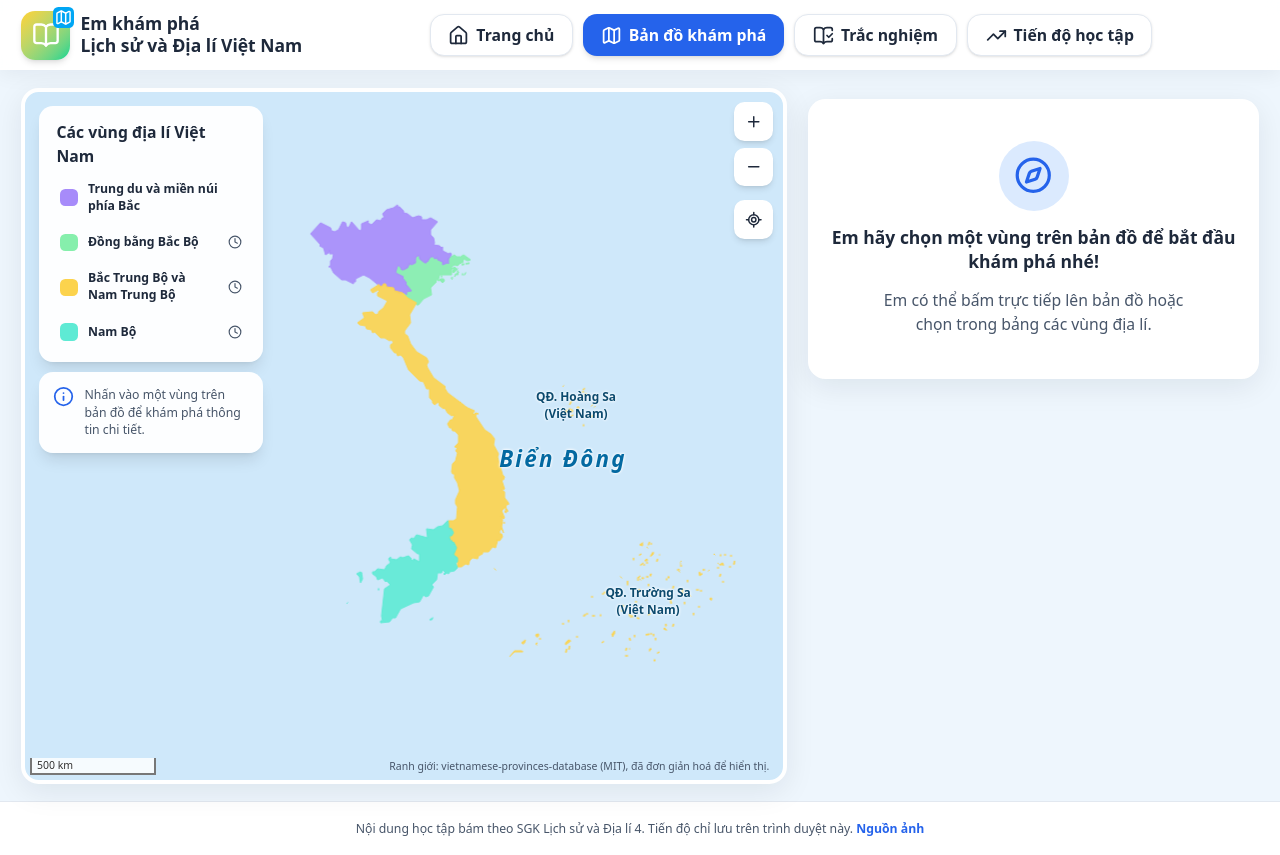
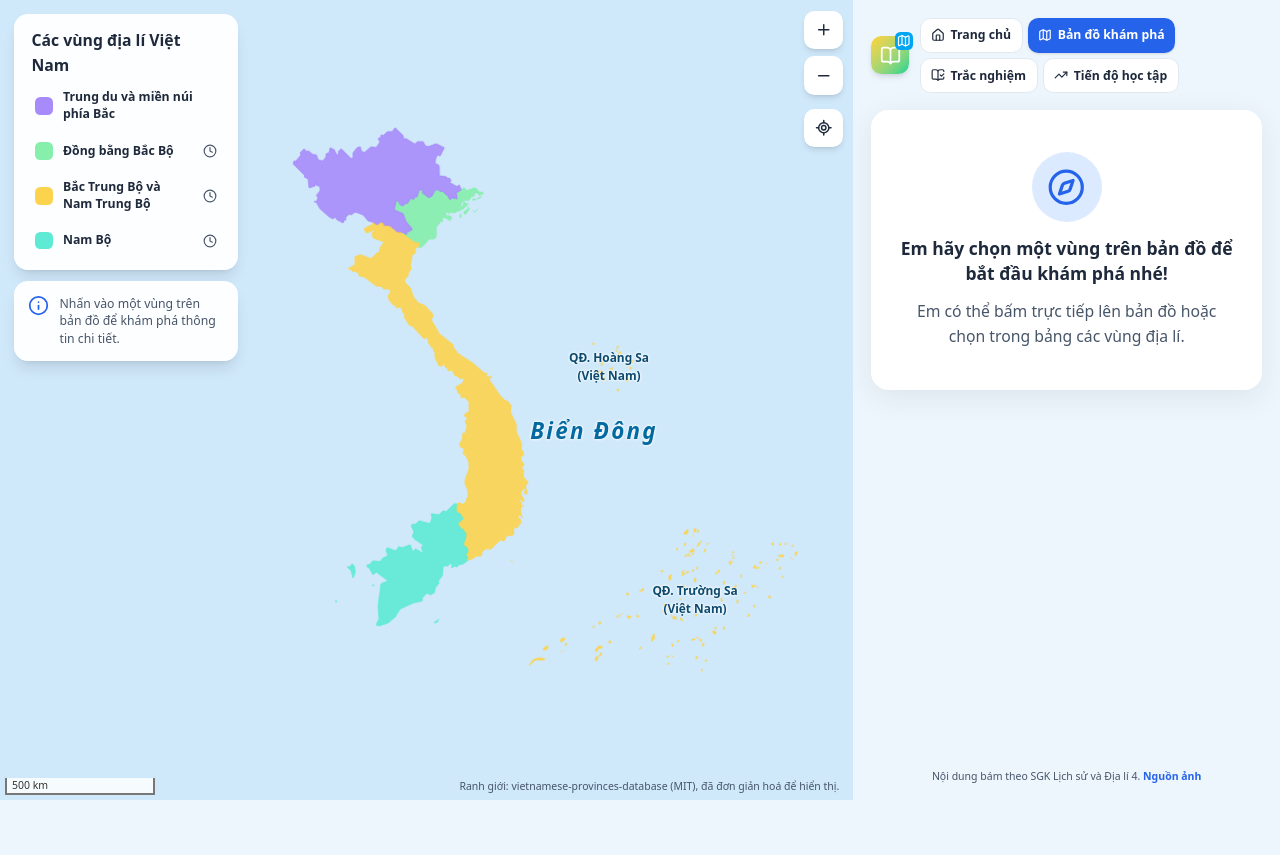
Before and after one commit to lehunghxt/LichSuDiaLy, a React (Vite) app: page /ban-do in a window 1280 px wide. After the commit the page ends 800 px from the top, so only its background shows below. Built offline with nearby package versions, Linux system fonts and the light colour scheme.

Commit message:
feat: full-screen map page (map 2/3, panel 1/3 with its own scroll, compact nav in panel)
Co-Authored-By: Claude Opus 5.5 <noreply@anthropic.com>

```diff
--- a/src/components/layout/AppLayout.tsx
+++ b/src/components/layout/AppLayout.tsx
@@ -1,11 +1,27 @@
 import { Suspense } from 'react'
-import { Link, Outlet } from 'react-router'
+import { Link, Outlet, useMatch } from 'react-router'
 import { ProgressProvider } from '../../features/progress/ProgressProvider'
 import { LoadingState } from '../ui/states'
 import { DraftBanner } from './DraftBanner'
 import { Header } from './Header'
 
 export function AppLayout() {
+  // Trang bản đồ chiếm trọn màn hình: không header/footer, điều hướng nằm trong khung thông tin bên phải
+  const fullScreen = useMatch('/ban-do/*') !== null
+  if (fullScreen) {
+    return (
+      <ProgressProvider>
+        <div className="flex min-h-dvh flex-col lg:h-dvh">
+          <DraftBanner />
+          <main id="main" className="min-h-0 flex-1">
+            <Suspense fallback={<LoadingState />}>
+              <Outlet />
+            </Suspense>
+          </main>
+        </div>
+      </ProgressProvider>
+    )
+  }
   return (
     <ProgressProvider>
       <div className="flex min-h-dvh flex-col">
--- /dev/null
+++ b/src/components/layout/CompactNav.tsx
@@ -0,0 +1,39 @@
+import { BookOpen, Map as MapIcon } from 'lucide-react'
+import { Link, NavLink } from 'react-router'
+import { NAV_ITEMS } from './navItems'
+
+/** Điều hướng gọn cho trang toàn màn hình (bản đồ): logo + các mục chính dạng nút nhỏ */
+export function CompactNav() {
+  return (
+    <div className="flex items-center gap-3">
+      <Link to="/" aria-label="Em khám phá Lịch sử và Địa lí Việt Nam" className="shrink-0">
+        <span className="relative flex size-11 items-center justify-center rounded-xl bg-gradient-to-br from-amber-300 to-emerald-400 shadow-md">
+          <BookOpen aria-hidden className="size-6 text-white" />
+          <MapIcon aria-hidden className="absolute -right-1 -top-1 size-5 rounded-md bg-sky-500 p-0.5 text-white" />
+        </span>
+      </Link>
+      <nav aria-label="Điều hướng chính" className="min-w-0 flex-1">
+        <ul className="flex flex-wrap gap-1.5">
+          {NAV_ITEMS.map(({ to, label, icon: Icon }) => (
+            <li key={to}>
+              <NavLink
+                to={to}
+                end={to === '/'}
+                title={label}
+                className={({ isActive }) =>
+                  [
+                    'inline-flex min-h-10 items-center gap-1.5 whitespace-nowrap rounded-xl px-3 text-sm font-semibold transition-colors',
+                    isActive ? 'bg-primary text-white shadow-sm' : 'border border-line bg-surface text-ink hover:bg-primary-soft',
+                  ].join(' ')
+                }
+              >
+                <Icon aria-hidden className="size-4" />
+                {label}
+              </NavLink>
+            </li>
+          ))}
+        </ul>
+      </nav>
+    </div>
+  )
+}
--- a/src/features/map/MapInfoPanel.tsx
+++ b/src/features/map/MapInfoPanel.tsx
@@ -69,7 +69,7 @@ export function MapInfoPanel({ region, regionIdFromUrl, content, images, provinc
 
       {webCover && <WebImageFigure image={webCover} priority sizes="(min-width: 1024px) 35vw, 100vw" aspect="16 / 7" />}
 
-      <header className="flex gap-5">
+      <div className="flex gap-5">
         <div className={`w-28 shrink-0 2xl:w-36 ${webCover ? 'hidden' : ''}`}>
           {cover ? (
             <SmartImage image={cover} sizes="144px" priority className="aspect-square" />
@@ -90,7 +90,7 @@ export function MapInfoPanel({ region, regionIdFromUrl, content, images, provinc
           </h2>
           {ready && <p className="text-muted">{ready.intro}</p>}
         </div>
-      </header>
+      </div>
 
       {region.status === 'coming_soon' && (
         <div className="flex items-center gap-3 rounded-2xl bg-accent-soft p-4">
--- a/src/features/map/VietnamMap.tsx
+++ b/src/features/map/VietnamMap.tsx
@@ -232,7 +232,7 @@ export default function VietnamMap(props: VietnamMapProps) {
 
   const { data } = state
   return (
-    <div className="relative">
+    <div className="relative h-full">
       <MapContainer
         bounds={VIETNAM_BOUNDS}
         // Rộng về phía tây: phần đó nằm dưới bảng chú giải khi canh toàn quốc
@@ -246,7 +246,7 @@ export default function VietnamMap(props: VietnamMapProps) {
         scrollWheelZoom={false}
         zoomControl={false}
         attributionControl={false}
-        className="h-[calc(100vh-8rem)] min-h-[640px] w-full rounded-card bg-sea"
+        className="h-full w-full bg-sea"
         aria-label="Bản đồ các vùng địa lí Việt Nam"
       >
         <RegionsLayer
--- a/src/pages/MapPage.tsx
+++ b/src/pages/MapPage.tsx
@@ -1,4 +1,6 @@
 import { lazy, Suspense, useEffect, useState } from 'react'
+import { Link } from 'react-router'
+import { CompactNav } from '../components/layout/CompactNav'
 import { useNavigate, useParams, useSearchParams } from 'react-router'
 import { LoadingState } from '../components/ui/states'
 import { itemSlug, topicSearch } from '../features/content/links'
@@ -54,10 +56,10 @@ export default function MapPage() {
   const closeTopic = () => navigate({ search: '' }, { replace: true })
 
   return (
-    <div>
+    <>
       <h1 className="sr-only">Bản đồ khám phá</h1>
-      <div className="grid gap-6 lg:grid-cols-[minmax(0,1.7fr)_minmax(400px,1fr)]">
-        <div data-map-frame className="relative overflow-hidden rounded-card border-4 border-white bg-sea shadow-[0_8px_30px_rgb(15_23_42/0.08)]">
+      <div className="grid lg:h-dvh lg:grid-cols-[minmax(0,2fr)_minmax(0,1fr)]">
+        <div data-map-frame className="relative h-[65vh] overflow-hidden bg-sea lg:h-full">
           <Suspense fallback={<LoadingState label="Đang tải bản đồ…" />}>
             <VietnamMap
               regions={regions}
@@ -71,7 +73,8 @@ export default function MapPage() {
             <RegionList regions={regions} selectedId={region?.id ?? null} onSelect={selectRegion} />
           </div>
         </div>
-        <div className="lg:sticky lg:top-28 lg:self-start">
+        <aside aria-label="Thông tin bản đồ" className="flex flex-col gap-5 bg-bg p-4 lg:overflow-y-auto lg:overscroll-contain xl:p-5">
+          <CompactNav />
           <MapInfoPanel
             region={region}
             regionIdFromUrl={regionId}
@@ -82,11 +85,17 @@ export default function MapPage() {
             onClearProvince={() => setProvinceId(null)}
             onOpen={openTopic}
           />
-        </div>
+          <p className="mt-auto text-center text-xs text-muted">
+            Nội dung bám theo SGK Lịch sử và Địa lí 4.{' '}
+            <Link to="/nguon-anh" className="font-semibold text-primary hover:underline">
+              Nguồn ảnh
+            </Link>
+          </p>
+        </aside>
       </div>
       {modalOpen && (
         <TopicModal content={content.content} images={images} category={topic} itemSlug={slugParam} onSelect={openTopic} onClose={closeTopic} />
       )}
-    </div>
+    </>
   )
 }
```
Also changed, not shown: 1 other file (tests, documents, lock files or other folders).
